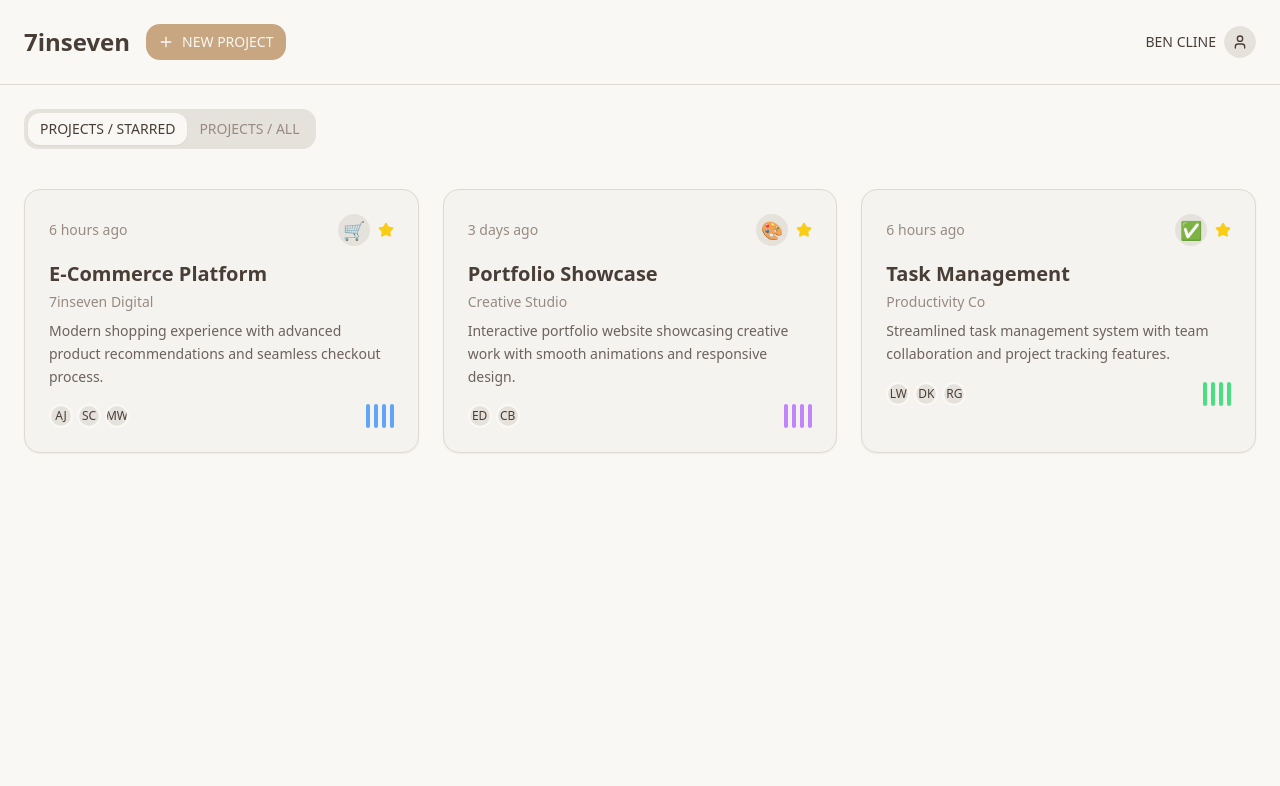
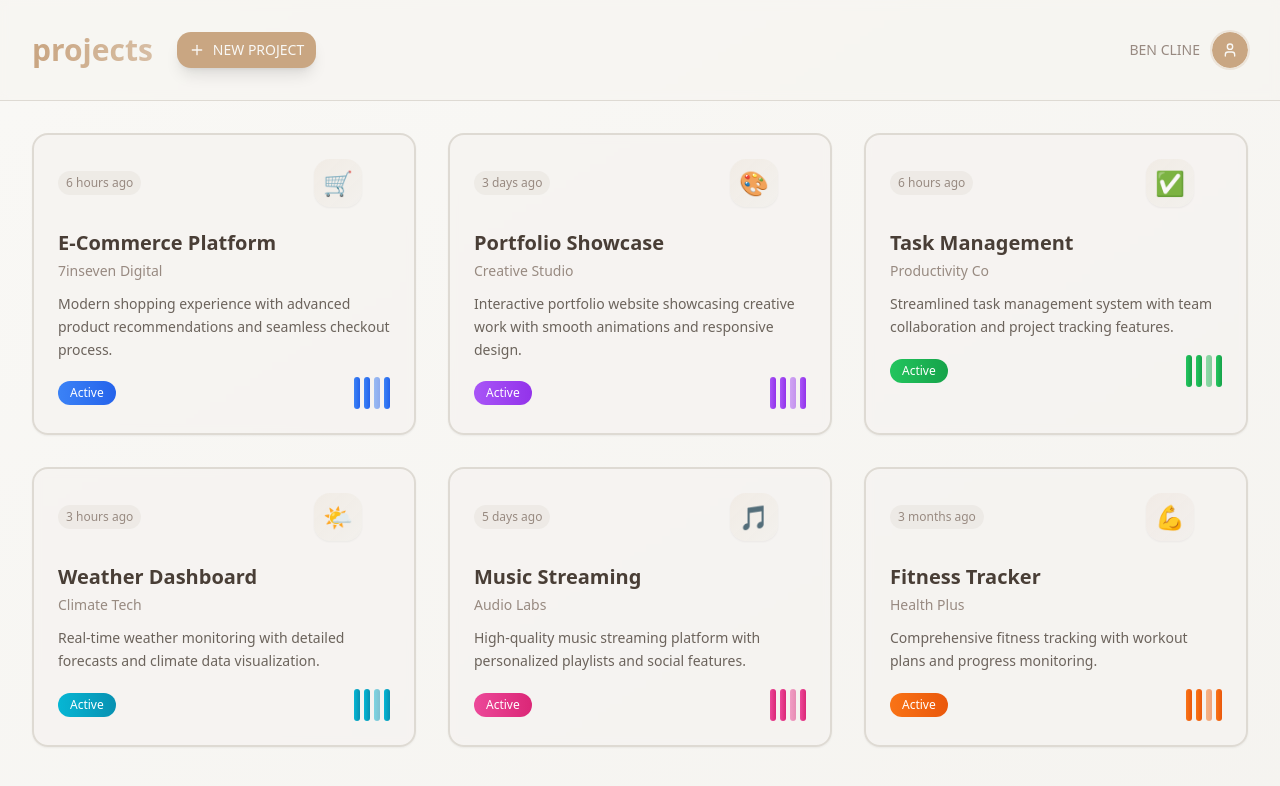
Before and after one commit to Zorockz/7inseven, a React (Vite) app: page / in a window 1280 px wide. Shown: the top 786 px of the page. Built offline with nearby package versions, Linux system fonts and the light colour scheme.

Commit message:
Refactor project dashboard
- Changed the title and removed unnecessary tabs.
- Updated the project title.
- Removed contributors.

```diff
--- a/src/components/ProjectCard.tsx
+++ b/src/components/ProjectCard.tsx
@@ -1,7 +1,5 @@
 import { Card, CardContent, CardHeader } from "@/components/ui/card";
-import { Badge } from "@/components/ui/badge";
-import { Avatar, AvatarFallback, AvatarImage } from "@/components/ui/avatar";
-import { Star, Users } from "lucide-react";
+import { ExternalLink } from "lucide-react";
 
 interface ProjectCardProps {
   title: string;
@@ -9,11 +7,6 @@ interface ProjectCardProps {
   description: string;
   timeAgo: string;
   icon: string;
-  isStarred?: boolean;
-  teamMembers: Array<{
-    name: string;
-    avatar?: string;
-  }>;
   progressColor: string;
 }
 
@@ -23,55 +16,43 @@ export function ProjectCard({
   description,
   timeAgo,
   icon,
-  isStarred = false,
-  teamMembers,
   progressColor
 }: ProjectCardProps) {
   return (
-    <Card className="relative h-full transition-all duration-200 hover:shadow-lg">
+    <Card className="group relative h-full transition-all duration-300 hover:shadow-xl hover:-translate-y-1 bg-card/80 backdrop-blur-sm border-2 hover:border-primary/20">
       <CardHeader className="pb-4">
-        <div className="flex items-center justify-between mb-2">
-          <span className="text-sm text-muted-foreground">{timeAgo}</span>
-          <div className="flex items-center gap-2">
-            <div className="w-8 h-8 rounded-lg bg-muted flex items-center justify-center text-lg">
+        <div className="flex items-center justify-between mb-4">
+          <span className="text-xs text-muted-foreground bg-muted/50 px-2 py-1 rounded-full">
+            {timeAgo}
+          </span>
+          <div className="flex items-center gap-3">
+            <div className="w-12 h-12 rounded-2xl bg-gradient-to-br from-primary/10 to-secondary/20 flex items-center justify-center text-2xl shadow-sm">
               {icon}
             </div>
-            {isStarred && (
-              <Star className="w-4 h-4 fill-yellow-400 text-yellow-400" />
-            )}
+            <ExternalLink className="w-4 h-4 text-muted-foreground opacity-0 group-hover:opacity-100 transition-opacity cursor-pointer" />
           </div>
         </div>
 
         <div>
-          <h3 className="text-xl font-semibold mb-1">{title}</h3>
-          <p className="text-sm text-muted-foreground mb-2">{company}</p>
+          <h3 className="text-xl font-bold mb-1 group-hover:text-primary transition-colors">
+            {title}
+          </h3>
+          <p className="text-sm text-muted-foreground mb-3 font-medium">{company}</p>
           <p className="text-sm text-foreground/80 leading-relaxed">{description}</p>
         </div>
       </CardHeader>
 
       <CardContent className="pt-0">
         <div className="flex items-center justify-between">
-          <div className="flex items-center gap-1">
-            {teamMembers.slice(0, 3).map((member, index) => (
-              <Avatar key={index} className="w-6 h-6 border-2 border-background">
-                <AvatarImage src={member.avatar} />
-                <AvatarFallback className="text-xs">
-                  {member.name.split(' ').map(n => n[0]).join('')}
-                </AvatarFallback>
-              </Avatar>
-            ))}
-            {teamMembers.length > 3 && (
-              <Badge variant="secondary" className="text-xs">
-                +{teamMembers.length - 3}
-              </Badge>
-            )}
+          <div className={`px-3 py-1 rounded-full text-xs font-medium text-white ${progressColor}`}>
+            Active
           </div>
 
           <div className="flex gap-1">
             {Array.from({ length: 4 }).map((_, i) => (
               <div
                 key={i}
-                className={`w-1 h-6 rounded-full ${progressColor}`}
+                className={`w-1.5 h-8 rounded-full ${progressColor} opacity-${80 - i * 15}`}
               />
             ))}
           </div>
--- a/src/components/ProjectDashboard.tsx
+++ b/src/components/ProjectDashboard.tsx
@@ -1,23 +1,16 @@
 import { Button } from "@/components/ui/button";
-import { Tabs, TabsContent, TabsList, TabsTrigger } from "@/components/ui/tabs";
 import { Avatar, AvatarFallback, AvatarImage } from "@/components/ui/avatar";
 import { Plus, User } from "lucide-react";
 import { ProjectCard } from "./ProjectCard";
 
-const starredProjects = [
+const projects = [
   {
     title: "E-Commerce Platform",
     company: "7inseven Digital",
     description: "Modern shopping experience with advanced product recommendations and seamless checkout process.",
     timeAgo: "6 hours ago",
     icon: "🛒",
-    isStarred: true,
-    teamMembers: [
-      { name: "Alex Johnson", avatar: "" },
-      { name: "Sarah Chen", avatar: "" },
-      { name: "Mike Wilson", avatar: "" }
-    ],
-    progressColor: "bg-blue-400"
+    progressColor: "bg-gradient-to-r from-blue-500 to-blue-600"
   },
   {
     title: "Portfolio Showcase",
@@ -25,12 +18,7 @@ const starredProjects = [
     description: "Interactive portfolio website showcasing creative work with smooth animations and responsive design.",
     timeAgo: "3 days ago",
     icon: "🎨",
-    isStarred: true,
-    teamMembers: [
-      { name: "Emma Davis", avatar: "" },
-      { name: "Chris Brown", avatar: "" }
-    ],
-    progressColor: "bg-purple-400"
+    progressColor: "bg-gradient-to-r from-purple-500 to-purple-600"
   },
   {
     title: "Task Management",
@@ -38,30 +26,15 @@ const starredProjects = [
     description: "Streamlined task management system with team collaboration and project tracking features.",
     timeAgo: "6 hours ago",
     icon: "✅",
-    isStarred: true,
-    teamMembers: [
-      { name: "Lisa Wang", avatar: "" },
-      { name: "David Kim", avatar: "" },
-      { name: "Rachel Green", avatar: "" }
-    ],
-    progressColor: "bg-green-400"
-  }
-];
-
-const allProjects = [
-  ...starredProjects,
+    progressColor: "bg-gradient-to-r from-green-500 to-green-600"
+  },
   {
     title: "Weather Dashboard",
     company: "Climate Tech",
     description: "Real-time weather monitoring with detailed forecasts and climate data visualization.",
     timeAgo: "3 hours ago",
     icon: "🌤️",
-    isStarred: false,
-    teamMembers: [
-      { name: "Tom Anderson", avatar: "" },
-      { name: "Jennifer Liu", avatar: "" }
-    ],
-    progressColor: "bg-cyan-400"
+    progressColor: "bg-gradient-to-r from-cyan-500 to-cyan-600"
   },
   {
     title: "Music Streaming",
@@ -69,13 +42,7 @@ const allProjects = [
     description: "High-quality music streaming platform with personalized playlists and social features.",
     timeAgo: "5 days ago",
     icon: "🎵",
-    isStarred: false,
-    teamMembers: [
-      { name: "Kevin Park", avatar: "" },
-      { name: "Amanda Foster", avatar: "" },
-      { name: "Jason Lee", avatar: "" }
-    ],
-    progressColor: "bg-pink-400"
+    progressColor: "bg-gradient-to-r from-pink-500 to-pink-600"
   },
   {
     title: "Fitness Tracker",
@@ -83,32 +50,29 @@ const allProjects = [
     description: "Comprehensive fitness tracking with workout plans and progress monitoring.",
     timeAgo: "3 months ago",
     icon: "💪",
-    isStarred: false,
-    teamMembers: [
-      { name: "Maria Rodriguez", avatar: "" },
-      { name: "Steve Johnson", avatar: "" }
-    ],
-    progressColor: "bg-orange-400"
+    progressColor: "bg-gradient-to-r from-orange-500 to-orange-600"
   }
 ];
 
 export function ProjectDashboard() {
   return (
-    <div className="min-h-screen bg-background">
+    <div className="min-h-screen bg-gradient-to-br from-background to-secondary/20">
       {/* Header */}
-      <header className="flex items-center justify-between p-6 border-b">
-        <div className="flex items-center gap-4">
-          <h1 className="text-2xl font-bold">7inseven</h1>
-          <Button size="sm" className="gap-2">
+      <header className="flex items-center justify-between p-8 border-b bg-card/50 backdrop-blur-sm">
+        <div className="flex items-center gap-6">
+          <h1 className="text-3xl font-bold bg-gradient-to-r from-primary to-primary/70 bg-clip-text text-transparent">
+            projects
+          </h1>
+          <Button size="sm" className="gap-2 shadow-lg">
             <Plus className="w-4 h-4" />
             NEW PROJECT
           </Button>
         </div>
 
-        <div className="flex items-center gap-2">
-          <span className="text-sm font-medium">BEN CLINE</span>
-          <Avatar className="w-8 h-8">
-            <AvatarFallback>
+        <div className="flex items-center gap-3">
+          <span className="text-sm font-medium text-muted-foreground">BEN CLINE</span>
+          <Avatar className="w-9 h-9 ring-2 ring-primary/20">
+            <AvatarFallback className="bg-primary text-primary-foreground">
               <User className="w-4 h-4" />
             </AvatarFallback>
           </Avatar>
@@ -116,29 +80,12 @@ export function ProjectDashboard() {
       </header>
 
       {/* Main Content */}
-      <main className="p-6">
-        <Tabs defaultValue="starred" className="w-full">
-          <TabsList className="mb-8">
-            <TabsTrigger value="starred">PROJECTS / STARRED</TabsTrigger>
-            <TabsTrigger value="all">PROJECTS / ALL</TabsTrigger>
-          </TabsList>
-
-          <TabsContent value="starred" className="space-y-0">
-            <div className="grid grid-cols-1 md:grid-cols-2 lg:grid-cols-3 gap-6">
-              {starredProjects.map((project, index) => (
-                <ProjectCard key={index} {...project} />
-              ))}
-            </div>
-          </TabsContent>
-
-          <TabsContent value="all" className="space-y-0">
-            <div className="grid grid-cols-1 md:grid-cols-2 lg:grid-cols-3 gap-6">
-              {allProjects.map((project, index) => (
-                <ProjectCard key={index} {...project} />
-              ))}
-            </div>
-          </TabsContent>
-        </Tabs>
+      <main className="p-8">
+        <div className="grid grid-cols-1 md:grid-cols-2 lg:grid-cols-3 gap-8">
+          {projects.map((project, index) => (
+            <ProjectCard key={index} {...project} />
+          ))}
+        </div>
       </main>
     </div>
   );
```
